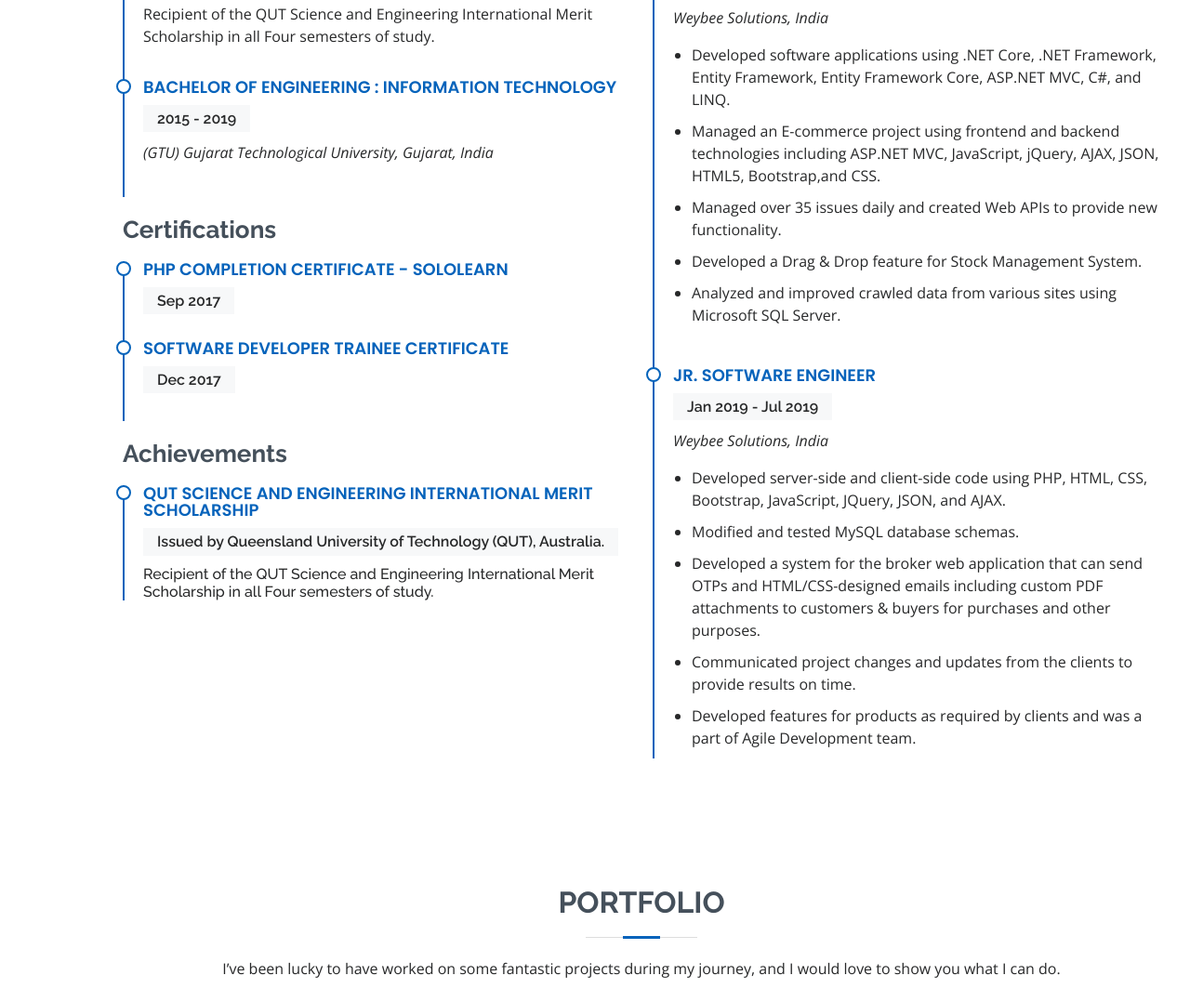
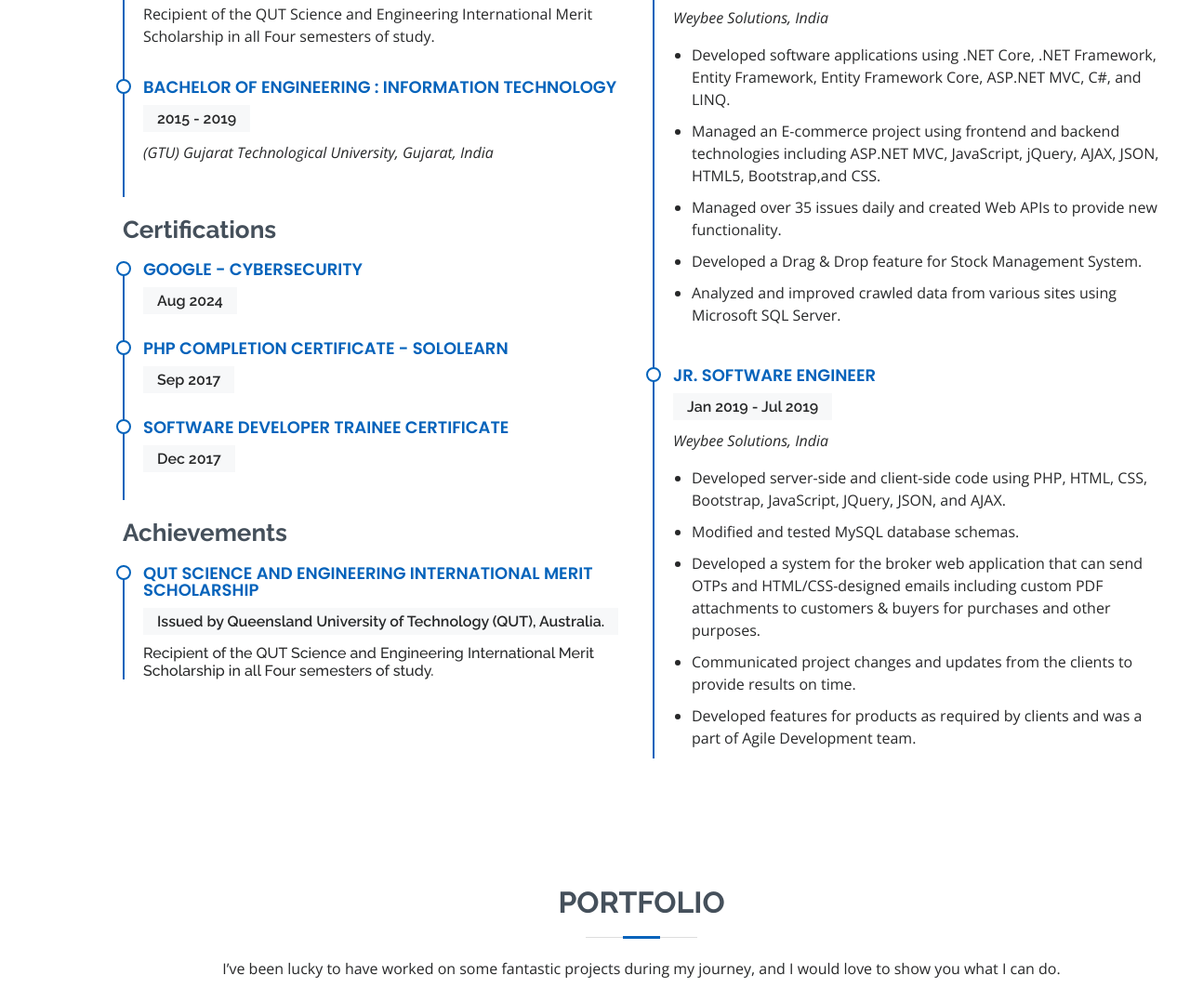
Before and after one commit to Devansh1896/devansh-website, a plain HTML site: page index.html in a window 1280 px wide. Shown: the part 3427-4505 px from the top of the page at 93% size. Drawn offline with nearby package versions, Linux system fonts and the light colour scheme.

Commit message:
Update index.html

```diff
--- a/index.html
+++ b/index.html
@@ -333,6 +333,10 @@
                           <!--<p>Quia nobis sequi est occaecati aut. Repudiandae et iusto quae reiciendis et quis Eius vel ratione eius unde vitae rerum voluptates asperiores voluptatem Earum molestiae consequatur neque etlon sader mart dila</p>-->
                       </div>
                       <h3 class="resume-title">Certifications</h3>
+                      <div class="resume-item">
+                          <h4>Google - Cybersecurity</h4>
+                          <h5>Aug 2024</h5>
+                      </div>
                       <div class="resume-item">
                           <h4>PHP Completion Certificate - Sololearn</h4>
                           <h5>Sep 2017</h5>
```
